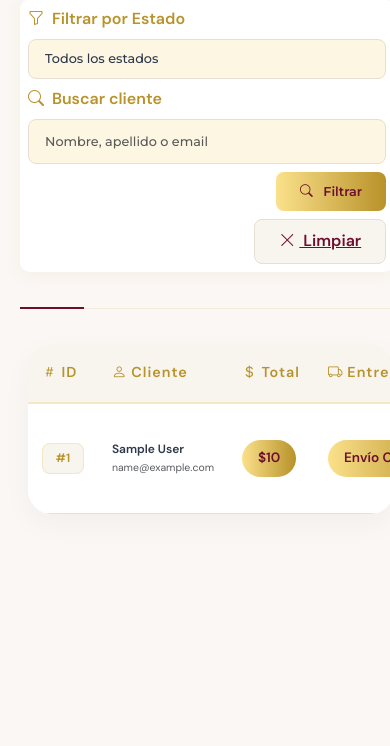
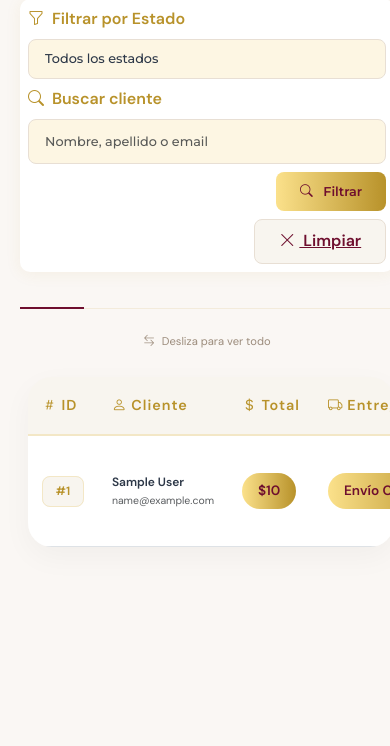
Before and after one commit to sofispazzarini/IndiraGold, a Django app: template pedidos/templates/pedidos/gestion_pedidos.html in a window 390 px wide; the page is wider, and only the part inside the window is pictured. Shown: the part 147-893 px from the top of that part. Run offline with Django 5.2, Linux system fonts and the light colour scheme; the template is opened without the code that fills it: most values are stand-ins (such as "Sample title", 1, 10 or a date in 2020).

Commit message:
Fix scroll horizontal en tabla de pedidos - quita overflow:hidden
Co-Authored-By: Claude Opus 4.5 <noreply@anthropic.com>

```diff
--- a/pedidos/templates/pedidos/gestion_pedidos.html
+++ b/pedidos/templates/pedidos/gestion_pedidos.html
@@ -649,7 +649,8 @@
     .table-responsive{
         background:white;
         border-radius:24px;
-        overflow:hidden;
+        overflow-x:auto;
+        -webkit-overflow-scrolling:touch;
         box-shadow:0 10px 30px rgba(0,0,0,.04);
     }
 
@@ -744,7 +745,7 @@
   </div>
 
     {% if pedidos %}
-        <div class="scroll-hint d-none d-block d-sm-none">
+        <div class="scroll-hint d-block d-sm-none">
             <i class="bi bi-arrow-left-right me-1"></i> Desliza para ver todo
         </div>
         <div class="ig-table-card">
```
